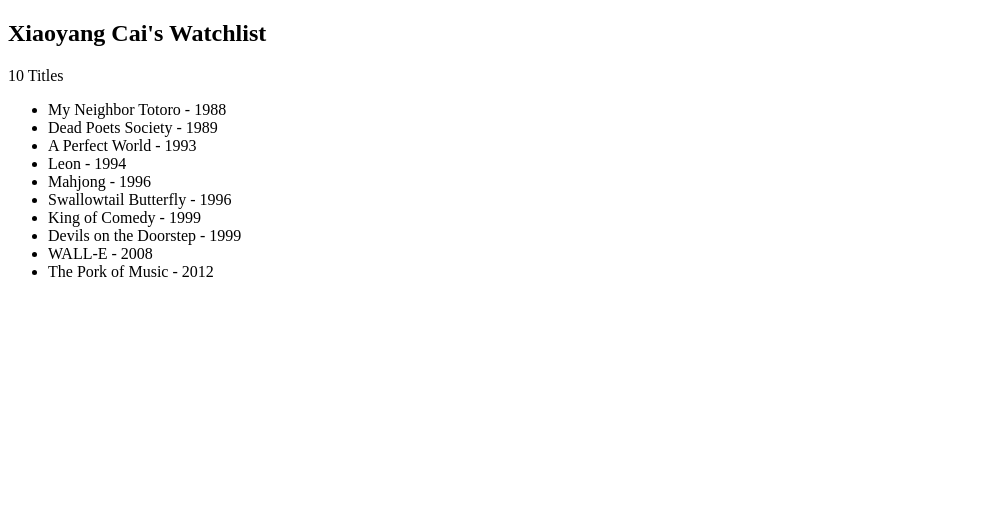
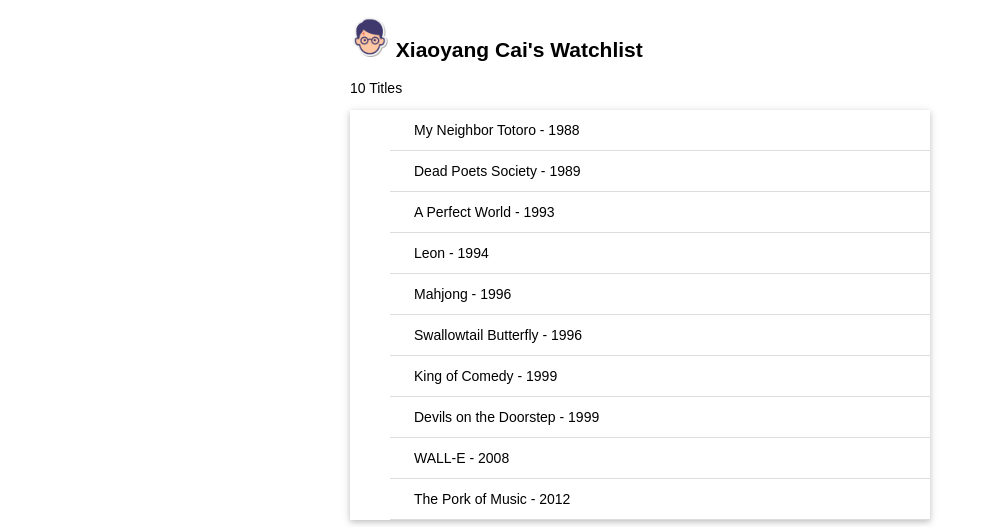
Before and after one commit to XiaoyangCai360/watchlist_flask, a Flask app: page / in a window 1280 px wide. Shown: the top 527 px of the page, without its empty margins (0-987 px from the left). Run offline with Flask 3, Linux system fonts and the light colour scheme.

Commit message:
Add static files

```diff
--- /dev/null
+++ b/static/style.css
@@ -0,0 +1,46 @@
+/* 页面整体 */
+body{
+    margin:auto;
+    max-width: 580px;
+    font-size: 14px;
+    font-family: Arial, Helvetica, sans-serif;
+}
+
+/* 页脚 */
+footer {
+    color: #888;
+    margin-top: 15px;
+    text-align: center;
+    padding: 10px;
+}
+
+/* 哈利波特头像 */
+.avatar {
+    width: 40px;
+}
+/* 哈利波特动图 */
+.gif {
+    display: block;
+    margin: auto;
+    height: 200px;
+}
+/* 电影列表 */
+.movie_list {
+    list-style-type: none;
+    padding: auto;
+    margin-bottom: 10px;
+    box-shadow: 0 2px 5px 0 rgba(0, 0, 0, 0.16), 0 2px 10px 0 rgba(0, 0, 0, 0.12);
+}
+
+.movie_list li {
+    padding: 12px 24px;
+    border-bottom: 1px solid #ddd;
+}
+
+.movie_list li :last-child {
+    border-bottom: none;
+}
+
+.movie_list li :hover {
+    background-color: #f8f9fa;
+}
--- a/templates/index.html
+++ b/templates/index.html
@@ -4,16 +4,27 @@
     <meta charset="UTF-8">
     <meta name="viewport" content="width=device-width, initial-scale=1.0">
     <title>{{ name }}'s Watchlist</title>
+    <link rel="stylesheet" href="{{ url_for('static', filename='style.css') }}" type="text/css">
+    <link rel="icon" href="{{ url_for('static', filename='harry-potter.ico') }}">
 </head>
 <body>
-    <h2>{{ name }}'s Watchlist</h2>
+    <h2>
+        <img src="{{ url_for('static', filename='images/harry-potter.png') }}" class="avatar" alt="Avatar">
+        {{ name }}'s Watchlist
+    </h2>
 
     {# 使用 length 过滤器获取变量 movies 的长度 #}
     <p>{{ movies|length }} Titles</p>
-    <ul>
+    <ul class="movie_list">
         {% for movie in movies %}   {# 迭代 movies#}
         <li>{{ movie.title }} - {{ movie.year }}</li> {# 等同于 movie['title'] #}
         {% endfor %} {# 使用 endfor 标签结束 for 循环#}
     </ul>
+
+    <iframe alt="People Applauding" class= "gif" src="https://giphy.com/embed/26gN16cJ6gy4LzZSw" frameBorder="0" allowFullScreen></iframe>
+
+    <footer>
+        <small>&copy; 2023<a href="http://helloflask.com/book/3">HelloFlask</a></small>
+    </footer>
 </body>
 </html>
```
Also changed, not shown: static/harry-potter.ico (added), static/images/harry-potter.png (added).
